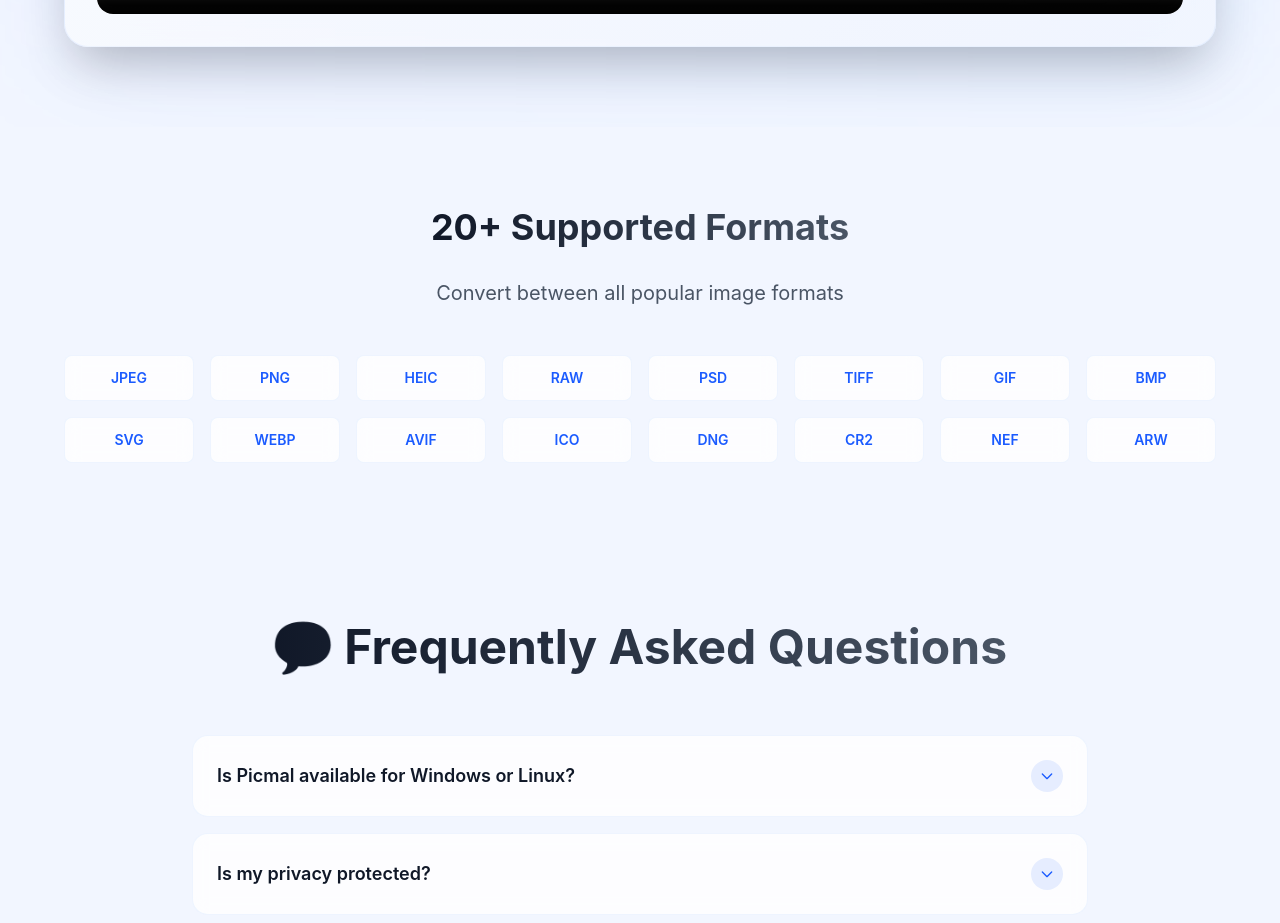
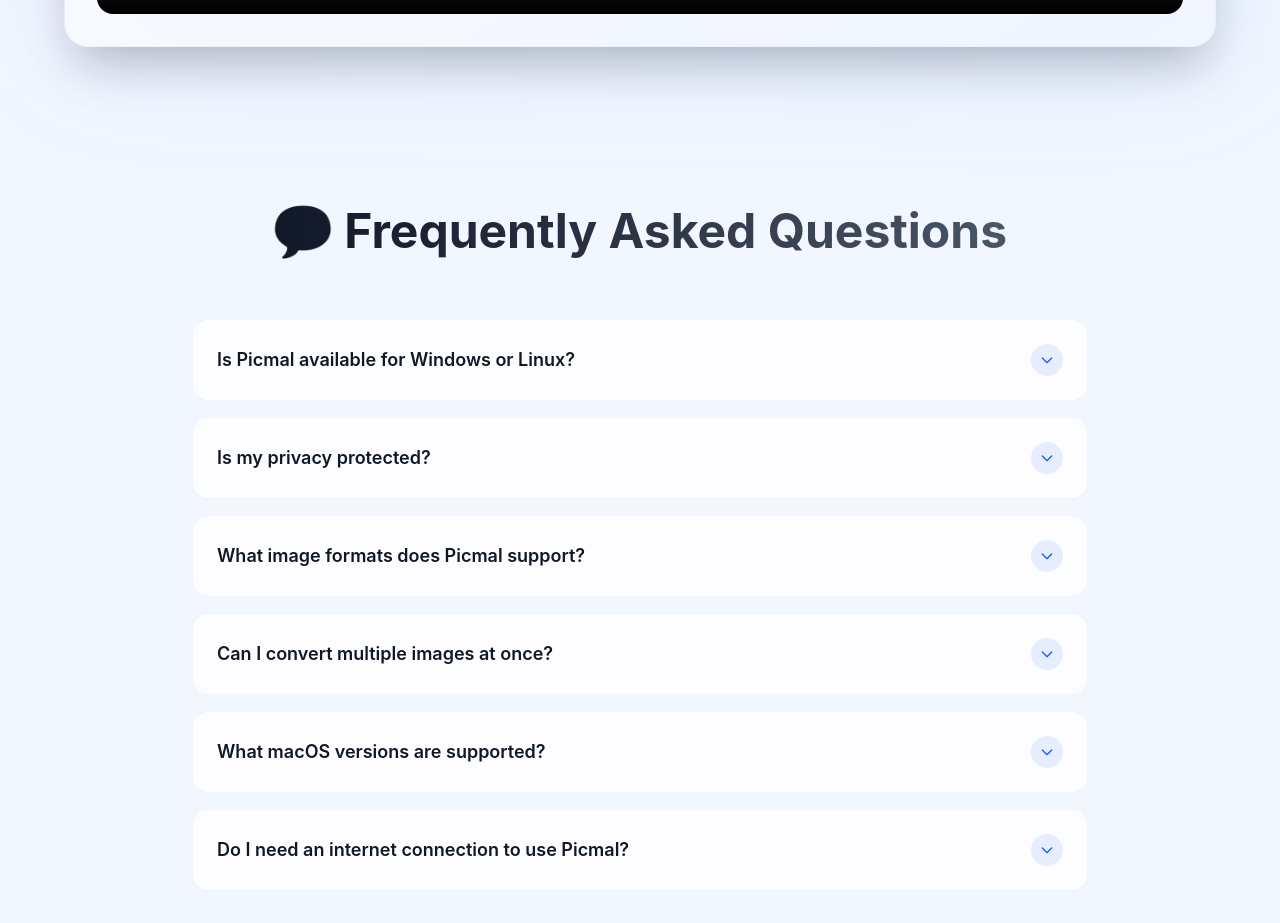
Before and after one commit to albertogalca/picmal-marketing, a Next.js app: page / in a window 1280 px wide. Shown: the part 2860-3783 px from the top of the page. Built offline with nearby package versions, Linux system fonts and the light colour scheme; grey boxes are pictures that could not be loaded.

Commit message:
supported formats section removed

```diff
--- a/app/page.js
+++ b/app/page.js
@@ -491,64 +491,6 @@
         </div>
       </section>
 
-      {/* Supported Formats */}
-      <section
-        className={`relative z-10 px-6 py-20 ${isDark ? "" : "bg-[#F2F6FF]"}`}
-      >
-        <div className="max-w-6xl mx-auto text-center">
-          <h2 className="text-4xl font-bold mb-8">
-            <span
-              className={`bg-gradient-to-r bg-clip-text text-transparent ${
-                isDark ? "from-white to-gray-300" : "from-gray-900 to-gray-600"
-              }`}
-            >
-              20+ Supported Formats
-            </span>
-          </h2>
-          <p
-            className={`text-xl mb-12 ${
-              isDark ? "text-gray-400" : "text-gray-600"
-            }`}
-          >
-            Convert between all popular image formats
-          </p>
-
-          <div className="grid grid-cols-3 md:grid-cols-6 lg:grid-cols-8 gap-4">
-            {[
-              "JPEG",
-              "PNG",
-              "HEIC",
-              "RAW",
-              "PSD",
-              "TIFF",
-              "GIF",
-              "BMP",
-              "SVG",
-              "WEBP",
-              "AVIF",
-              "ICO",
-              "DNG",
-              "CR2",
-              "NEF",
-              "ARW",
-            ].map((format) => (
-              <div
-                key={format}
-                className={`backdrop-blur border rounded-lg p-3 transition-colors ${
-                  isDark
-                    ? "bg-white/5 border-white/10 hover:bg-white/10"
-                    : "bg-white/80 border-[#CBDEFF]/30 hover:bg-white"
-                }`}
-              >
-                <div className="text-[#1B5BFF] font-semibold text-sm">
-                  {format}
-                </div>
-              </div>
-            ))}
-          </div>
-        </div>
-      </section>
-
       {/* FAQ Section */}
       <section className="relative z-10 px-6 py-20">
         <div className="max-w-4xl mx-auto">
```
